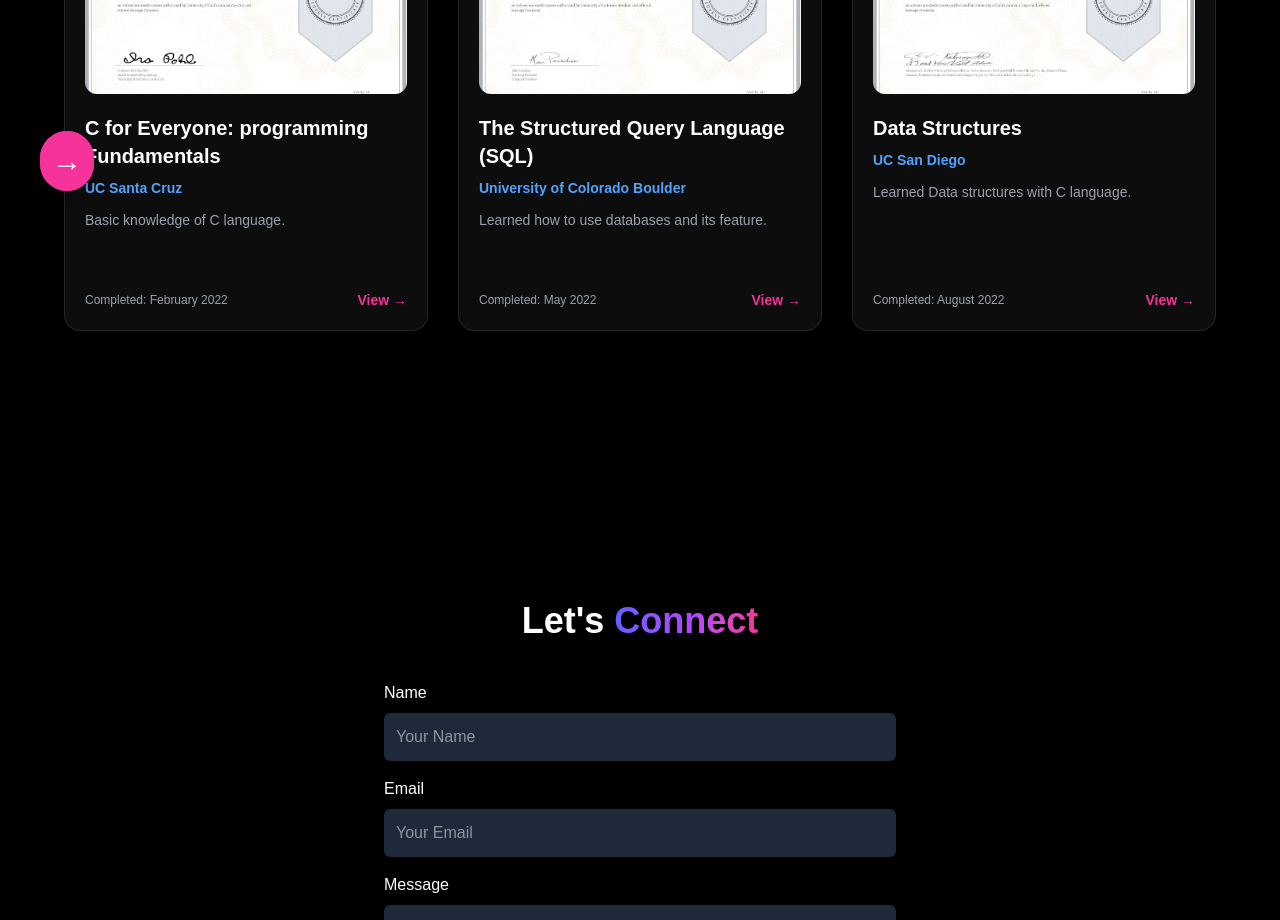
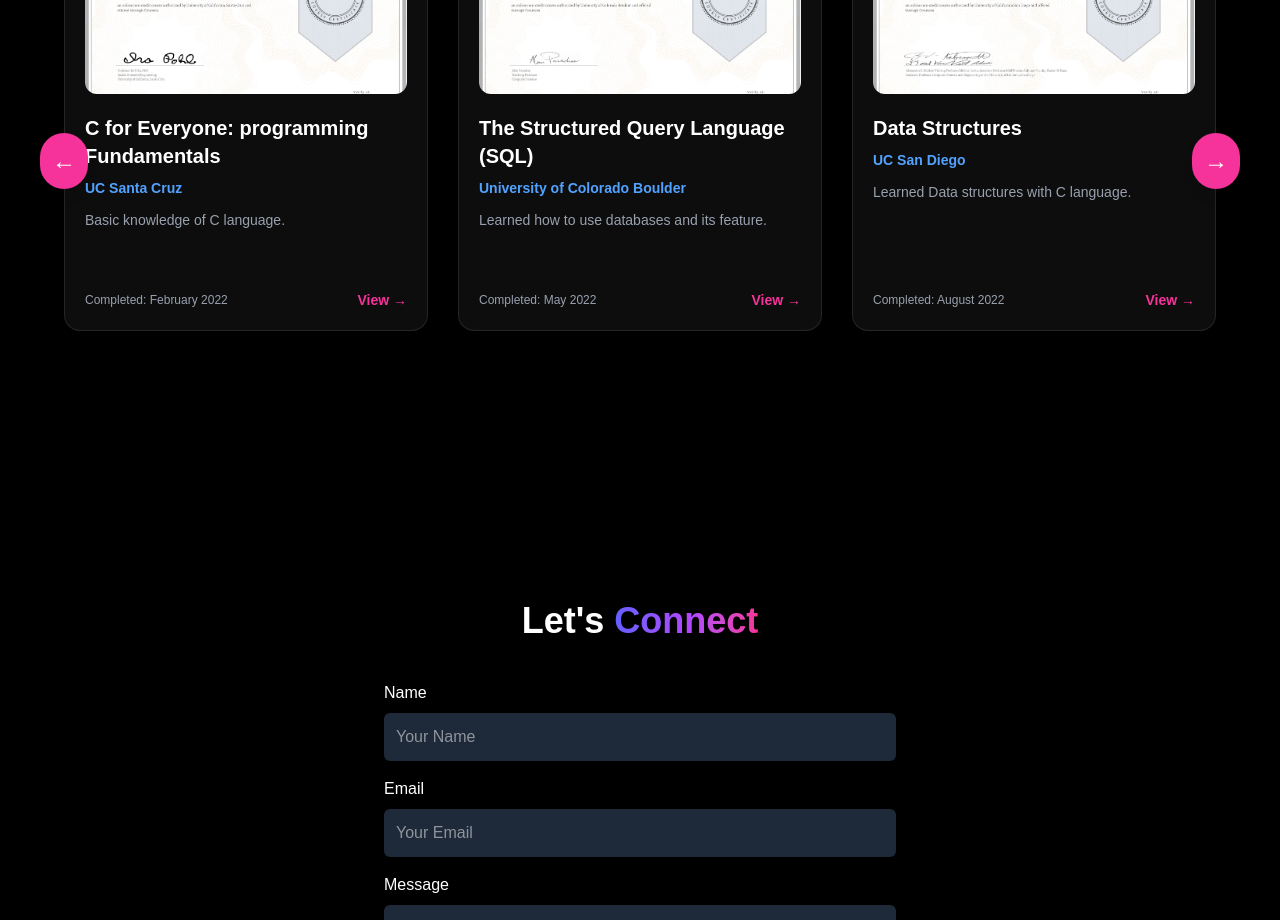
Before and after one commit to Ayush-Dadhaniya/Portfolio, a Next.js app in the folder portfolio_ayush_dadhaniya/: page / in a window 1280 px wide. Shown: the part 3960-4880 px from the top of the page. Built offline with nearby package versions, Linux system fonts and the light colour scheme.

Commit message:
changes certificates button for mobile view

```diff
--- a/portfolio_ayush_dadhaniya/components/Certificates/page.js
+++ b/portfolio_ayush_dadhaniya/components/Certificates/page.js
@@ -107,17 +107,17 @@ const Certificates = () => {
       </div>
 
       {/* Navigation Buttons */}
-      <div className="absolute flex justify-center items-center top-1/2 left-2 z-10 transform -translate-y-1/2 sm:left-4 md:left-10">
-        <div ref={prevRef}>
-        <button className="text-2xl text-white bg-pink-500 hover:bg-pink-700 rounded-full p-2 sm:p-3 shadow-lg sm:text-3xl">
+      <div className="absolute flex justify-center items-center top-1/2 left-2 z-20 transform -translate-y-1/2 sm:left-4 md:left-10">
+        <div ref={prevRef} className="block">
+          <button className="text-2xl text-white bg-pink-500 hover:bg-pink-700 rounded-full p-2 sm:p-3 shadow-lg">
             &#8592;
           </button>
         </div>
       </div>
 
-      <div className="absolute flex justify-center items-center top-1/2 left-2 z-10 transform -translate-y-1/2 sm:left-4 md:left-10">
-        <div ref={nextRef}>
-        <button className="text-2xl text-white bg-pink-500 hover:bg-pink-700 rounded-full p-2 sm:p-3 shadow-lg sm:text-3xl">
+      <div className="absolute flex justify-center items-center top-1/2 right-2 z-20 transform -translate-y-1/2 sm:right-4 md:right-10">
+        <div ref={nextRef} className="block">
+          <button className="text-2xl text-white bg-pink-500 hover:bg-pink-700 rounded-full p-2 sm:p-3 shadow-lg">
             &#8594;
           </button>
         </div>
```
